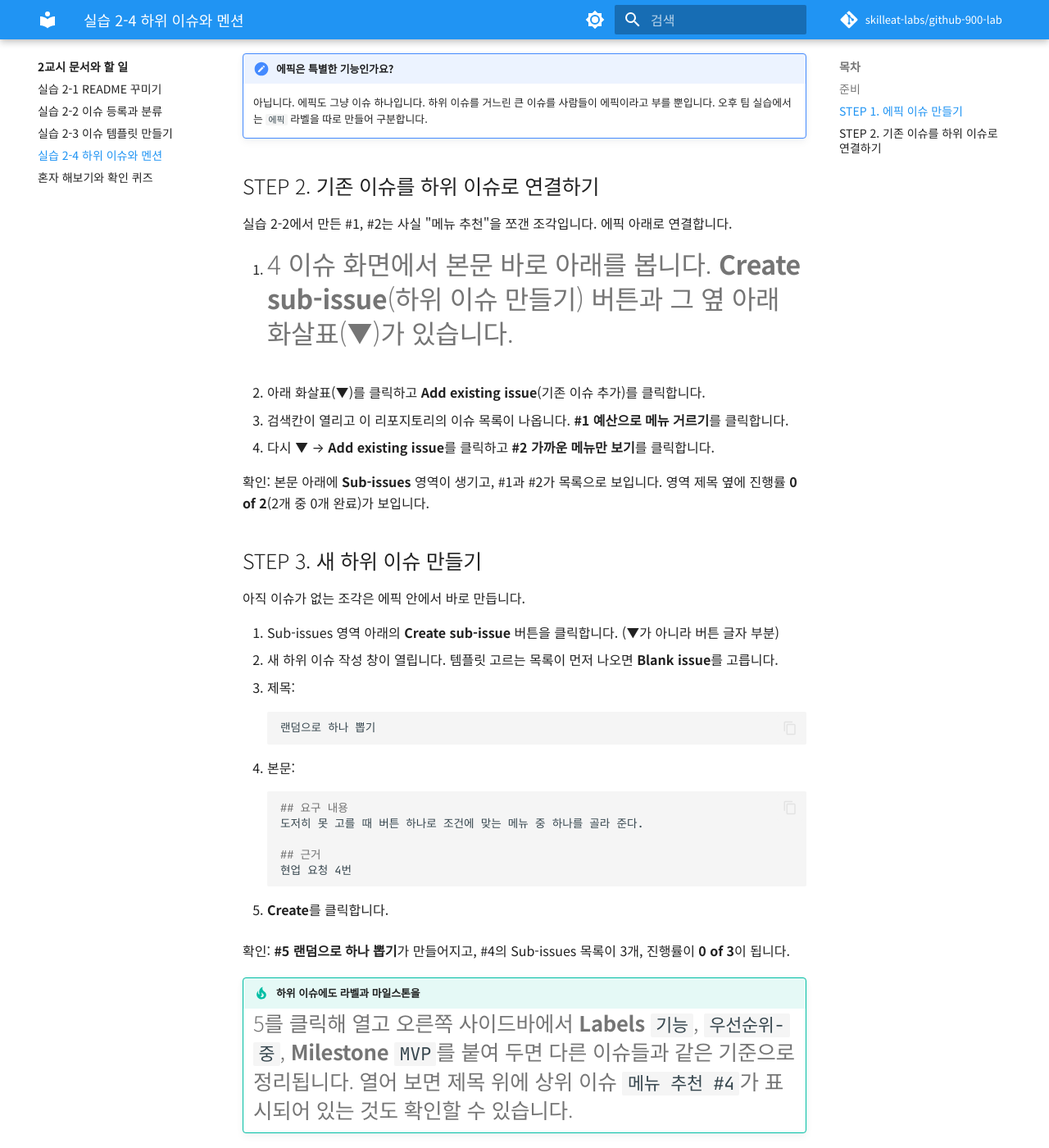
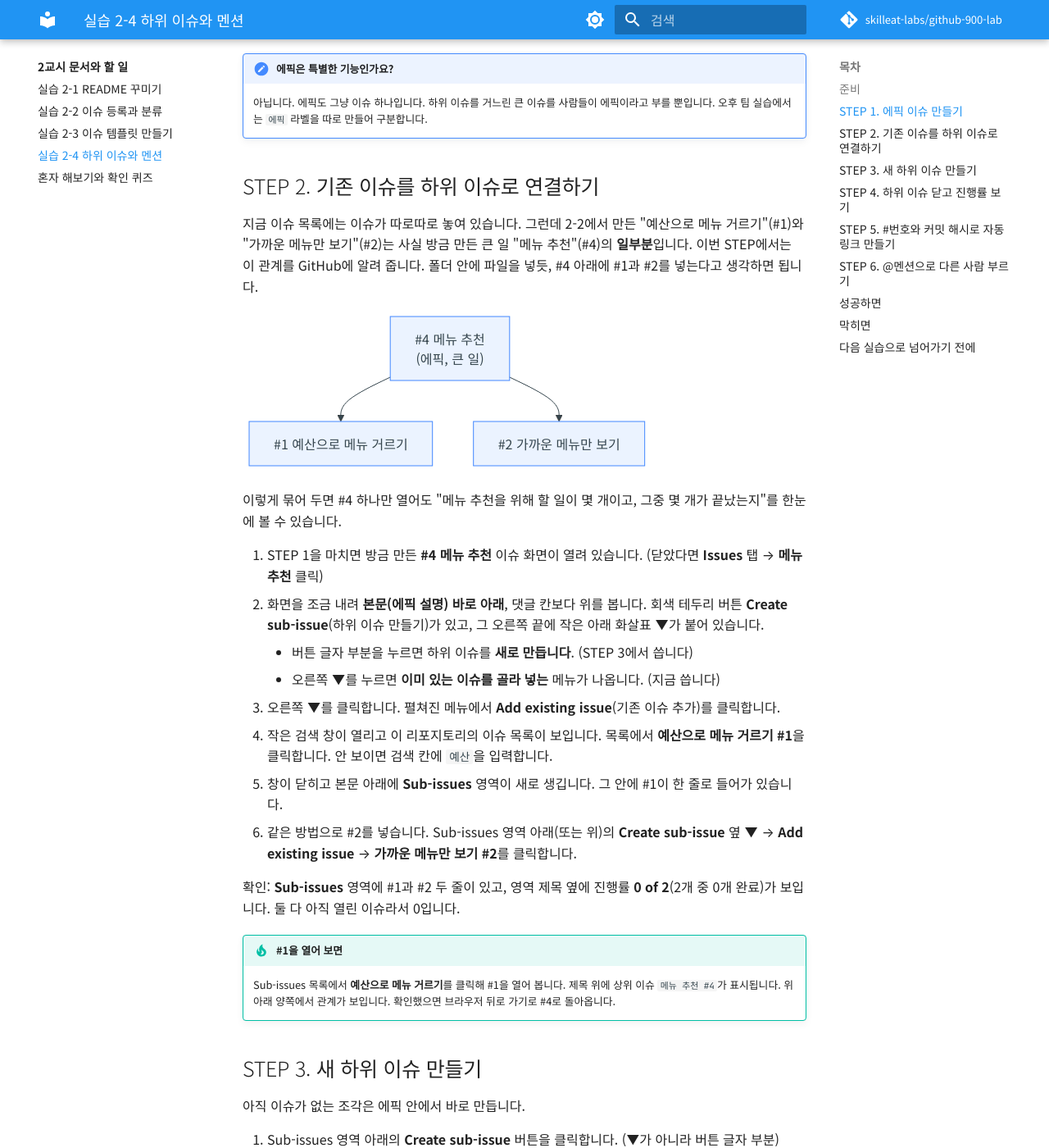
Before and after one commit to hyongsu/github-900-lab, an MkDocs documentation site: the page built from docs/class2/lab-4.md, in a window 1280 px wide and 1400 px high, scrolled down 1329 px. Shown: the whole window at 82% size. Built offline with MkDocs 1.6.1 and Material for MkDocs 9.7.7, drawn with Linux system fonts in a browser that asks for light colours; comment, search, counter and statistics services are not loaded; some of the changed text lies outside the part shown.

Commit message:
2-4 STEP 2를 쉽게 다시 쓰고, 줄 맨 앞 #번호가 큰 제목으로 깨지던 문제 수정
Co-Authored-By: Claude Opus 5.5 <noreply@anthropic.com>

````diff
--- a/docs/class2/lab-4.md
+++ b/docs/class2/lab-4.md
@@ -50,14 +50,29 @@
 
 ## STEP 2. 기존 이슈를 하위 이슈로 연결하기
 
-실습 2-2에서 만든 #1, #2는 사실 "메뉴 추천"을 쪼갠 조각입니다. 에픽 아래로 연결합니다.
+지금 이슈 목록에는 이슈가 따로따로 놓여 있습니다. 그런데 2-2에서 만든 "예산으로 메뉴 거르기"(\#1)와 "가까운 메뉴만 보기"(\#2)는 사실 방금 만든 큰 일 "메뉴 추천"(\#4)의 **일부분**입니다. 이번 STEP에서는 이 관계를 GitHub에 알려 줍니다. 폴더 안에 파일을 넣듯, \#4 아래에 \#1과 \#2를 넣는다고 생각하면 됩니다.
 
-1. #4 이슈 화면에서 본문 바로 아래를 봅니다. **Create sub-issue**(하위 이슈 만들기) 버튼과 그 옆 아래 화살표(▼)가 있습니다.
-2. 아래 화살표(▼)를 클릭하고 **Add existing issue**(기존 이슈 추가)를 클릭합니다.
-3. 검색칸이 열리고 이 리포지토리의 이슈 목록이 나옵니다. **#1 예산으로 메뉴 거르기**를 클릭합니다.
-4. 다시 ▼ → **Add existing issue**를 클릭하고 **#2 가까운 메뉴만 보기**를 클릭합니다.
+```mermaid
+flowchart TD
+    E["#4 메뉴 추천<br/>(에픽, 큰 일)"] --> A["#1 예산으로 메뉴 거르기"]
+    E --> B["#2 가까운 메뉴만 보기"]
+```
 
-확인: 본문 아래에 **Sub-issues** 영역이 생기고, #1과 #2가 목록으로 보입니다. 영역 제목 옆에 진행률 **0 of 2**(2개 중 0개 완료)가 보입니다.
+이렇게 묶어 두면 \#4 하나만 열어도 "메뉴 추천을 위해 할 일이 몇 개이고, 그중 몇 개가 끝났는지"를 한눈에 볼 수 있습니다.
+
+1. STEP 1을 마치면 방금 만든 **\#4 메뉴 추천** 이슈 화면이 열려 있습니다. (닫았다면 **Issues** 탭 → **메뉴 추천** 클릭)
+2. 화면을 조금 내려 **본문(에픽 설명) 바로 아래**, 댓글 칸보다 위를 봅니다. 회색 테두리 버튼 **Create sub-issue**(하위 이슈 만들기)가 있고, 그 오른쪽 끝에 작은 아래 화살표 **▼**가 붙어 있습니다.
+    - 버튼 글자 부분을 누르면 하위 이슈를 **새로 만듭니다**. (STEP 3에서 씁니다)
+    - 오른쪽 **▼**를 누르면 **이미 있는 이슈를 골라 넣는** 메뉴가 나옵니다. (지금 씁니다)
+3. 오른쪽 **▼**를 클릭합니다. 펼쳐진 메뉴에서 **Add existing issue**(기존 이슈 추가)를 클릭합니다.
+4. 작은 검색 창이 열리고 이 리포지토리의 이슈 목록이 보입니다. 목록에서 **예산으로 메뉴 거르기 \#1**을 클릭합니다. 안 보이면 검색 칸에 `예산`을 입력합니다.
+5. 창이 닫히고 본문 아래에 **Sub-issues** 영역이 새로 생깁니다. 그 안에 \#1이 한 줄로 들어가 있습니다.
+6. 같은 방법으로 \#2를 넣습니다. Sub-issues 영역 아래(또는 위)의 **Create sub-issue** 옆 **▼** → **Add existing issue** → **가까운 메뉴만 보기 \#2**를 클릭합니다.
+
+확인: **Sub-issues** 영역에 \#1과 \#2 두 줄이 있고, 영역 제목 옆에 진행률 **0 of 2**(2개 중 0개 완료)가 보입니다. 둘 다 아직 열린 이슈라서 0입니다.
+
+!!! tip "\#1을 열어 보면"
+    Sub-issues 목록에서 **예산으로 메뉴 거르기**를 클릭해 \#1을 열어 봅니다. 제목 위에 상위 이슈 `메뉴 추천 #4`가 표시됩니다. 위아래 양쪽에서 관계가 보입니다. 확인했으면 브라우저 뒤로 가기로 \#4로 돌아옵니다.
 
 ## STEP 3. 새 하위 이슈 만들기
 
@@ -86,13 +101,13 @@
 확인: **#5 랜덤으로 하나 뽑기**가 만들어지고, #4의 Sub-issues 목록이 3개, 진행률이 **0 of 3**이 됩니다.
 
 !!! tip "하위 이슈에도 라벨과 마일스톤을"
-    #5를 클릭해 열고 오른쪽 사이드바에서 **Labels** `기능`, `우선순위-중`, **Milestone** `MVP`를 붙여 두면 다른 이슈들과 같은 기준으로 정리됩니다. 열어 보면 제목 위에 상위 이슈 `메뉴 추천 #4`가 표시되어 있는 것도 확인할 수 있습니다.
+    \#5를 클릭해 열고 오른쪽 사이드바에서 **Labels** `기능`, `우선순위-중`, **Milestone** `MVP`를 붙여 두면 다른 이슈들과 같은 기준으로 정리됩니다. 열어 보면 제목 위에 상위 이슈 `메뉴 추천 #4`가 표시되어 있는 것도 확인할 수 있습니다.
 
 ## STEP 4. 하위 이슈 닫고 진행률 보기
 
 웹페이지에는 이미 **아무거나 골라 줘** 버튼이 있으니 #5는 완료된 것으로 처리합니다.
 
-1. #4의 Sub-issues 목록에서 **랜덤으로 하나 뽑기**를 클릭해 #5를 엽니다.
+1. \#4의 Sub-issues 목록에서 **랜덤으로 하나 뽑기**를 클릭해 #5를 엽니다.
 2. 아래 댓글 칸에 입력합니다.
 
     ```text
@@ -106,7 +121,7 @@
 
 ## STEP 5. #번호와 커밋 해시로 자동 링크 만들기
 
-1. #4 이슈 화면 맨 아래 댓글 칸에 아래 내용을 입력합니다. `#3`을 입력하는 순간 이슈 목록이 뜨는데, 무시하고 계속 입력하면 됩니다.
+1. \#4 이슈 화면 맨 아래 댓글 칸에 아래 내용을 입력합니다. `#3`을 입력하는 순간 이슈 목록이 뜨는데, 무시하고 계속 입력하면 됩니다.
 
     ```text
     혼밥 표시 요구 #3 도 이 에픽과 관련이 있습니다.
@@ -122,7 +137,7 @@
 이번에는 1교시에 본 커밋 해시를 이슈와 연결합니다.
 
 1. 새 탭에서 리포지토리 **Code** 탭 → 커밋 수(예: **8 Commits**) 클릭 → `사용자 스토리 이슈 템플릿 추가` 줄의 복사 아이콘을 클릭해 해시를 복사합니다.
-2. #3 이슈로 돌아와 댓글 칸에 아래처럼 쓰고, `여기에붙여넣기` 자리에 복사한 해시를 붙여 넣습니다.
+2. \#3 이슈로 돌아와 댓글 칸에 아래처럼 쓰고, `여기에붙여넣기` 자리에 복사한 해시를 붙여 넣습니다.
 
     ```text
     이 스토리는 템플릿 커밋 여기에붙여넣기 이후 처음 만든 스토리입니다.
@@ -134,7 +149,7 @@
 
 ## STEP 6. @멘션으로 다른 사람 부르기
 
-1. #4 이슈 맨 아래 댓글 칸에 아래 내용을 입력합니다. `옆자리아이디`를 **옆자리 사람의 GitHub 아이디**(혼자라면 강사가 화면에 띄운 강사 아이디)로 바꿉니다. `@` 다음에 아이디 앞부분을 치면 후보가 뜰 수 있는데, 안 떠도 아이디를 끝까지 정확히 치면 됩니다.
+1. \#4 이슈 맨 아래 댓글 칸에 아래 내용을 입력합니다. `옆자리아이디`를 **옆자리 사람의 GitHub 아이디**(혼자라면 강사가 화면에 띄운 강사 아이디)로 바꿉니다. `@` 다음에 아이디 앞부분을 치면 후보가 뜰 수 있는데, 안 떠도 아이디를 끝까지 정확히 치면 됩니다.
 
     ```text
     @옆자리아이디 메뉴 추천 에픽을 만들었습니다. 하위 이슈 나눈 것 한번 봐 주세요.
````
